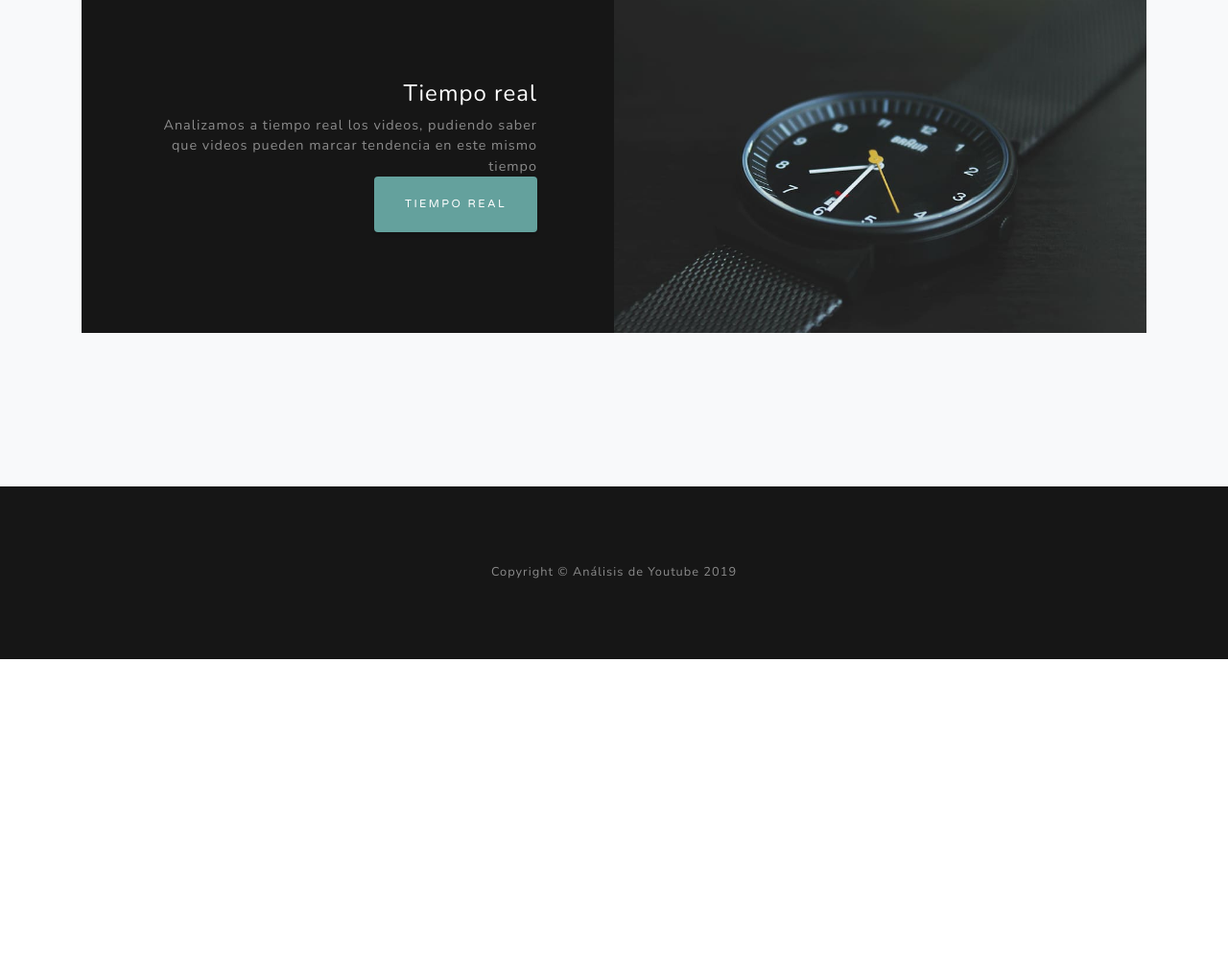
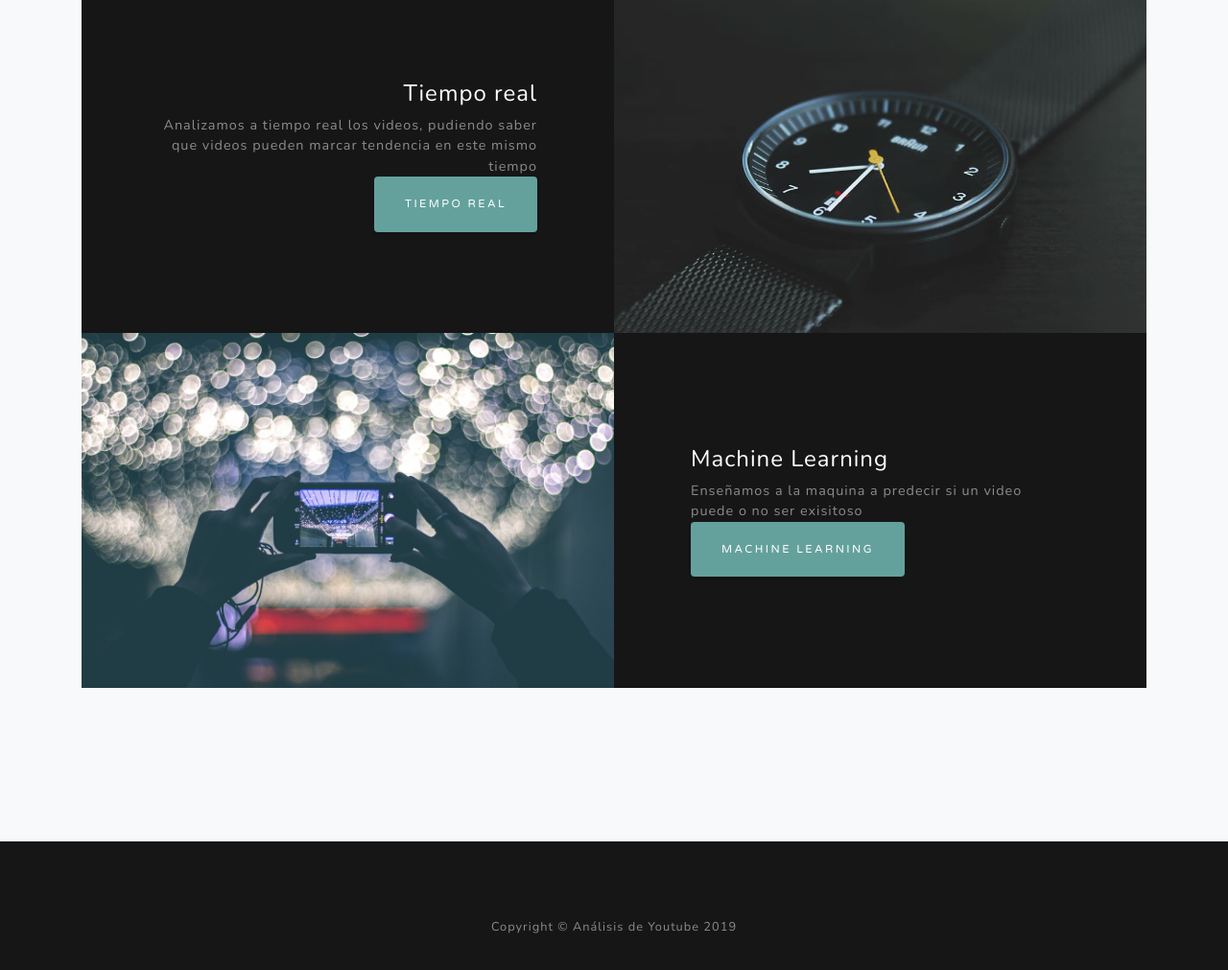
Before and after one commit to FaraonDaniel/Prueba-web, a plain HTML site: page index.html in a window 1280 px wide. Shown: the part 1723-2734 px from the top of the page at 96% size. Before the commit the page ends 2410 px from the top, so only its background shows below. Drawn offline with nearby package versions, Linux system fonts and the light colour scheme.

Commit message:
Add files via upload

```diff
--- a/index.html
+++ b/index.html
@@ -48,6 +48,9 @@
             <li class="nav-item">
               <a class="nav-link js-scroll-trigger" href="pages/tiemporeal.html">Tiempo real</a>
             </li>
+            <li class="nav-item">
+                <a class="nav-link js-scroll-trigger" href="pages/machinelearning.html">Machine Learning</a>
+              </li>
         </ul>
       </div>
     </div>
@@ -122,6 +125,24 @@
         </div>
       </div>
 
+       <!-- Project One Row -->
+       <div class="row justify-content-center no-gutters mb-5 mb-lg-0">
+          <div class="col-lg-6 my-auto mx-auto">
+            <img class="img-fluid" src="pages/img/phone3.jpg" alt="">
+          </div>
+          <div class="col-lg-6">
+            <div class="bg-black text-center h-100 project">
+              <div class="d-flex h-100">
+                <div class="project-text w-100 my-auto text-center text-lg-left">
+                  <h4 class="text-white">Machine Learning</h4>
+                  <p class="mb-0 text-white-50">Enseñamos a la maquina a predecir si un video puede o no ser exisitoso</p>
+                    <a href="pages/graficas.html" class="btn btn-primary js-scroll-trigger">Machine Learning</a>
+                </div>
+              </div>
+            </div>
+          </div>
+        </div>
+
     </div>
   </section>
 
```
